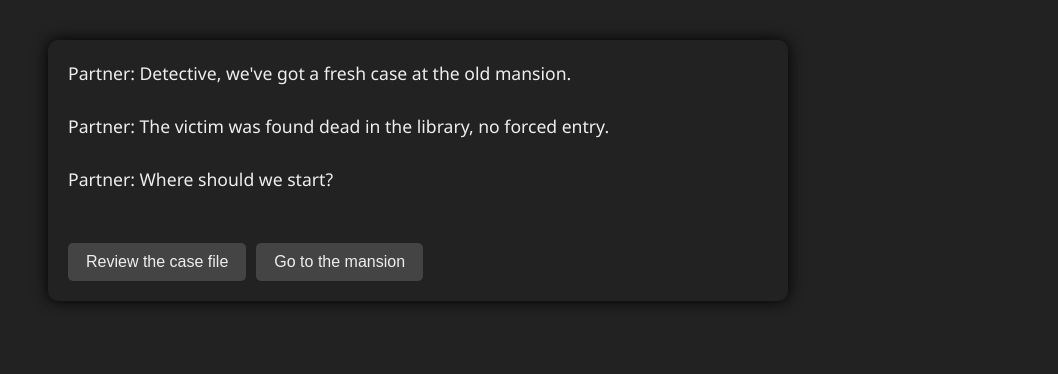
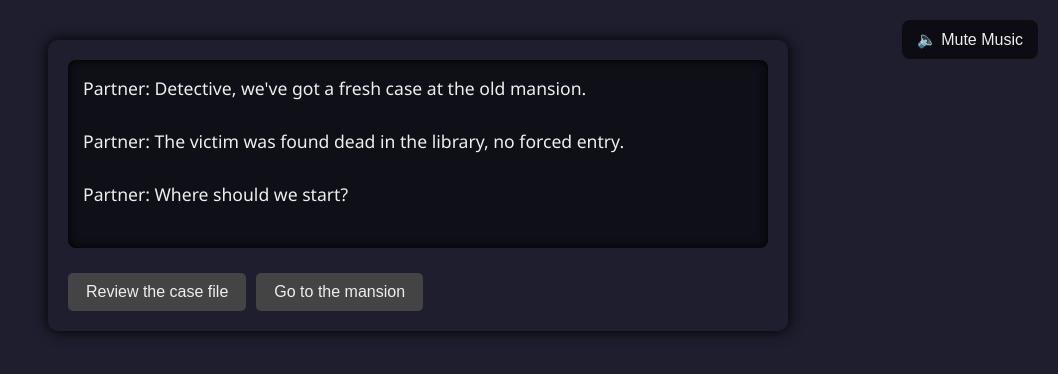
Before and after one commit to UnknownHimS/DetectiveTextGame, a plain HTML site: page index.html in a window 1280 px wide. Shown: the whole page, without its empty margins (222-1280 px from the left). Drawn offline with Linux system fonts and the light colour scheme.

Commit message:
Update index.html

```diff
--- a/index.html
+++ b/index.html
@@ -2,10 +2,10 @@
 <html lang="en">
 <head>
   <meta charset="UTF-8" />
-  <title>Detective Text Adventure - Extended</title>
+  <title>Detective Text Adventure - With Music</title>
   <style>
     body {
-      background: #121212;
+      background: #222;
       color: #eee;
       font-family: 'Segoe UI', Tahoma, Geneva, Verdana, sans-serif;
       max-width: 700px;
@@ -14,6 +14,11 @@
       border-radius: 10px;
       background-color: #222;
       box-shadow: 0 0 15px #000;
+      transition: background 1s ease;
+      background-repeat: no-repeat;
+      background-position: center center;
+      background-size: cover;
+      position: relative;
     }
     #dialogue {
       white-space: pre-line;
@@ -21,6 +26,10 @@
       margin-bottom: 20px;
       font-size: 1.1rem;
       line-height: 1.5;
+      background-color: rgba(0,0,0,0.5);
+      padding: 15px;
+      border-radius: 8px;
+      box-shadow: inset 0 0 10px #000;
     }
     #choices button {
       margin-right: 10px;
@@ -37,14 +46,60 @@
     #choices button:hover {
       background-color: #666;
     }
+    #musicControl {
+      position: fixed;
+      top: 20px;
+      right: 20px;
+      background: rgba(0,0,0,0.6);
+      border: none;
+      color: #eee;
+      padding: 10px 15px;
+      border-radius: 8px;
+      cursor: pointer;
+      font-size: 1rem;
+      user-select: none;
+      z-index: 1000;
+    }
   </style>
 </head>
 <body>
 
+  <button id="musicControl">🔈 Mute Music</button>
+
   <div id="dialogue"></div>
   <div id="choices"></div>
 
+  <audio id="bgMusic" loop>
+    <source src="https://cdn.pixabay.com/download/audio/2022/03/15/audio_85b73935e1.mp3?filename=mysterious-puzzle-11560.mp3" type="audio/mpeg" />
+    Your browser does not support the audio element.
+  </audio>
+
   <script>
+    const musicControl = document.getElementById('musicControl');
+    const bgMusic = document.getElementById('bgMusic');
+
+    // Try to play music after user interaction (some browsers require this)
+    function tryPlayMusic() {
+      bgMusic.play().catch(() => {
+        // Autoplay blocked
+      });
+    }
+
+    musicControl.addEventListener('click', () => {
+      if (bgMusic.paused) {
+        bgMusic.play();
+        musicControl.textContent = '🔈 Mute Music';
+      } else {
+        bgMusic.pause();
+        musicControl.textContent = '🔇 Play Music';
+      }
+    });
+
+    // Start music on first user interaction to avoid autoplay block
+    document.body.addEventListener('click', tryPlayMusic, { once: true });
+
+    // Your existing game code below
+
     const gameState = {
       clues: [],
       currentScene: 'intro',
@@ -60,6 +115,7 @@
 
     const scenes = {
       intro: {
+        background: '#1e1e2f',
         dialogues: [
           "Partner: Detective, we've got a fresh case at the old mansion.",
           "Partner: The victim was found dead in the library, no forced entry.",
@@ -71,6 +127,7 @@
         ]
       },
       caseFile: {
+        background: '#2d2d3d',
         dialogues: [
           "Partner: Victim had meetings with 4 suspects earlier today.",
           "Partner: Suspects are Mr. Green, Ms. Violet, Colonel Mustard, and Mrs. Peacock.",
@@ -83,6 +140,7 @@
         ]
       },
       suspectInfo: {
+        background: '#2d2d3d',
         dialogues: [
           "Partner: Mr. Green is the business partner; they had financial disputes.",
           "Partner: Ms. Violet is a former lover, they had a recent fight.",
@@ -96,6 +154,7 @@
         ]
       },
       mansionArrival: {
+        background: 'url("https://images.unsplash.com/photo-1506744038136-46273834b3fb?auto=format&fit=crop&w=800&q=80")',
         dialogues: [
           "You arrive at the mansion. The eerie silence is unsettling.",
           "Partner: Where should we start?"
@@ -108,6 +167,7 @@
         ]
       },
       library: {
+        background: 'url("https://images.unsplash.com/photo-1515377905703-c4788e51af15?auto=format&fit=crop&w=800&q=80")',
         dialogues: [
           "You find a torn page from the victim’s diary on the floor.",
           "Partner: Clue added: Torn Diary Page.",
@@ -120,6 +180,7 @@
         ]
       },
       deskDrawer: {
+        background: 'url("https://images.unsplash.com/photo-1515377905703-c4788e51af15?auto=format&fit=crop&w=800&q=80")',
         dialogues: [
           "You find a small locked box. It's locked tight.",
           "Partner: Maybe we can find a key elsewhere."
@@ -131,6 +192,7 @@
         ]
       },
       kitchen: {
+        background: 'url("https://images.unsplash.com/photo-1543353071-087092ec393e?auto=format&fit=crop&w=800&q=80")',
         dialogues: [
           "You find a bloody knife in the sink.",
           "Partner: Clue added: Bloody Knife.",
@@ -144,6 +206,7 @@
         ]
       },
       butler: {
+        background: '#3a3a3a',
         dialogues: [
           "The butler seems nervous.",
           "Partner: Ask about his whereabouts during the murder."
@@ -155,6 +218,7 @@
         ]
       },
       butlerAlibi: {
+        background: '#3a3a3a',
         dialogues: [
           "Butler: I was cleaning the garden at that time.",
           "Partner: Clue added: Butler's Alibi.",
@@ -167,6 +231,7 @@
         ]
       },
       butlerSuspicious: {
+        background: '#3a3a3a',
         dialogues: [
           "Butler: I saw Colonel Mustard acting nervously near the library earlier.",
           "Partner: Clue added: Colonel Mustard Nervous.",
@@ -179,6 +244,7 @@
         ]
       },
       mrsPeacock: {
+        background: 'url("https://images.unsplash.com/photo-1504384308090-c894fdcc538d?auto=format&fit=crop&w=800&q=80")',
         dialogues: [
           "Mrs. Peacock: I was preparing dinner in the kitchen, saw nothing unusual.",
           "Partner: Do you want to interrogate Mrs. Peacock?"
@@ -189,6 +255,7 @@
         ]
       },
       garden: {
+        background: 'url("https://images.unsplash.com/photo-1506748686214-e9df14d4d9d0?auto=format&fit=crop&w=800&q=80")',
         dialogues: [
           "You find muddy footprints leading toward the shed.",
           "Partner: Clue added: Muddy Footprints.",
@@ -201,6 +268,7 @@
         ]
       },
       shed: {
+        background: 'url("https://images.unsplash.com/photo-1469474968028-56623f02e42e?auto=format&fit=crop&w=800&q=80")',
         dialogues: [
           "Inside the shed you find a broken watch with initials 'M.V.'",
           "Partner: Clue added: Broken Watch.",
@@ -213,62 +281,80 @@
         ]
       },
       interrogateMustard: {
+        background: '#3a3a3a',
         dialogues: [
           "Colonel Mustard: I was just checking some books, didn't kill anyone!",
           "Partner: Seems nervous. Let's see if we can press him."
         ],
         choices: [
-          { text: "Press harder", nextScene: "pressMustard" },
+          { text: "Press Colonel Mustard", nextScene: "pressMustard" },
           { text: "Return to mansion entrance", nextScene: "mansionArrival" }
         ]
       },
       pressMustard: {
+        background: '#3a3a3a',
         dialogues: [
-          "Colonel Mustard: Fine! I saw Ms. Violet near the shed around the murder time!",
-          "Partner: Clue added: Mustard saw Violet near shed.",
-          "What do you want to do now?"
+          "Colonel Mustard: Fine! I admit, I argued with the victim about a rare book!",
+          "Partner: Clue added: Mustard Argument.",
+          "What's next?"
         ],
-        clue: "Mustard saw Violet near shed",
+        clue: "Mustard Argument",
         choices: [
-          { text: "Interrogate Ms. Violet", nextScene: "interrogateViolet" },
+          { text: "Accuse a suspect", nextScene: "accuse" },
           { text: "Return to mansion entrance", nextScene: "mansionArrival" }
         ]
       },
       interrogatePeacock: {
+        background: 'url("https://images.unsplash.com/photo-1504384308090-c894fdcc538d?auto=format&fit=crop&w=800&q=80")',
         dialogues: [
-          "Mrs. Peacock: I swear I was in the kitchen all evening. I have no reason to hurt the victim.",
+          "Mrs. Peacock: I was in the kitchen all night. You can ask the butler.",
           "Partner: Clue added: Peacock's Alibi.",
-          "What next?"
+          "Want to press her?"
         ],
         clue: "Peacock's Alibi",
         choices: [
-          { text: "Inspect kitchen", nextScene: "kitchen" },
+          { text: "Press Mrs. Peacock", nextScene: "pressPeacock" },
+          { text: "Return to mansion entrance", nextScene: "mansionArrival" }
+        ]
+      },
+      pressPeacock: {
+        background: 'url("https://images.unsplash.com/photo-1504384308090-c894fdcc538d?auto=format&fit=crop&w=800&q=80")',
+        dialogues: [
+          "Mrs. Peacock: I swear I know nothing! Please stop bothering me!",
+          "Partner: Not much more from her.",
+          "Where to next?"
+        ],
+        choices: [
+          { text: "Accuse a suspect", nextScene: "accuse" },
           { text: "Return to mansion entrance", nextScene: "mansionArrival" }
         ]
       },
       interrogateViolet: {
+        background: '#4a2c3b',
         dialogues: [
-          "Ms. Violet: Yes, I was near the shed but I didn't do anything wrong!",
-          "Partner: She looks shaken. Should we press her?"
+          "Ms. Violet: The victim was going to cut me off financially if I didn’t leave town!",
+          "Partner: Clue added: Violet threatened.",
+          "Press her or go back?"
         ],
+        clue: "Violet threatened",
         choices: [
           { text: "Press Violet", nextScene: "pressViolet" },
           { text: "Return to mansion entrance", nextScene: "mansionArrival" }
         ]
       },
       pressViolet: {
+        background: '#4a2c3b',
         dialogues: [
-          "Ms. Violet: Alright! The victim threatened to cut me off financially if I didn’t leave town!",
-          "Partner: Clue added: Violet threatened.",
-          "Time to decide your next move."
+          "Ms. Violet: Okay! I admit it! But I didn't kill him!",
+          "Partner: You have to decide who to accuse."
         ],
-        clue: "Violet threatened",
         choices: [
           { text: "Accuse a suspect", nextScene: "accuse" },
           { text: "Return to mansion entrance", nextScene: "mansionArrival" }
         ]
       },
       accuse: {
+        background: '#111',
         dialogues: [
           "Partner: Based on what we've gathered, who do you think the culprit is?"
         ],
@@ -280,7 +366,7 @@
         ]
       },
       accuseResult: {
-        // dynamically handled
+        // handled dynamically below
       }
     };
 
@@ -304,6 +390,13 @@
 
       const scene = scenes[sceneKey];
       if (!scene) return;
+
+      // Update background
+      if (scene.background) {
+        document.body.style.background = scene.background;
+      } else {
+        document.body.style.background = '#222';
+      }
 
       dialogueDiv.textContent = '';
       choicesDiv.innerHTML = '';
@@ -356,14 +449,15 @@
       let text = `You accused ${accused}.\n\n`;
 
       // Logic to decide if accusation is correct based on clues
-      // Ms. Violet is culprit if "Bloody Knife", "Broken Watch", and "Violet threatened" found
-      if (accused === "Ms. Violet" &&
-          clues.includes("Bloody Knife") &&
-          clues.includes("Broken Watch") &&
-          clues.includes("Violet threatened")) {
+      if (
+        accused === "Ms. Violet" &&
+        clues.includes("Bloody Knife") &&
+        clues.includes("Broken Watch") &&
+        clues.includes("Violet threatened")
+      ) {
         text += "That's correct! Ms. Violet is the culprit! You cracked the case! 🎉";
-      } else if (accused === "Colonel Mustard" && clues.includes("Colonel Mustard Nervous")) {
-        text += "You caught Colonel Mustard acting suspiciously, but lack concrete evidence. Case remains unsolved.";
+      } else if (accused === "Colonel Mustard" && clues.includes("Mustard Argument")) {
+        text += "You caught Colonel Mustard arguing, but there’s not enough evidence. The case remains unsolved.";
       } else if (accused === "Mrs. Peacock" && clues.includes("Peacock's Alibi")) {
         text += "Mrs. Peacock has a strong alibi. Your accusation is wrong.";
       } else if (accused === "Mr. Green") {
@@ -387,8 +481,6 @@
 
     loadGame();
     showScene(gameState.currentScene);
-
   </script>
-
 </body>
 </html>
```
